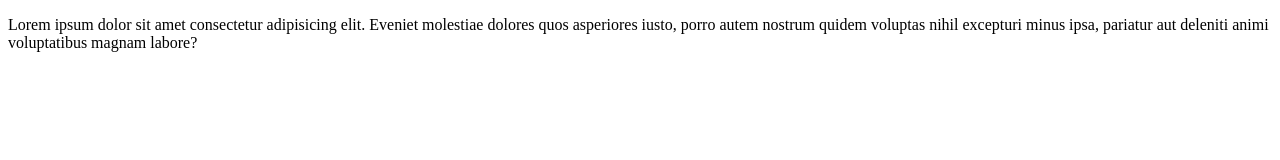
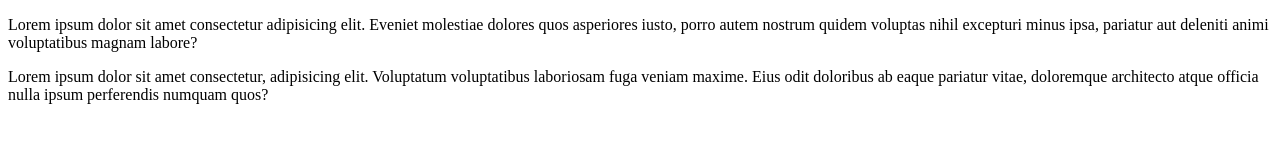
Before and after one commit to OggyTheCoder/D-oggy, a plain HTML site: page INDEX.HTML in a window 1280 px wide. Drawn offline with Linux system fonts and the light colour scheme.

Commit message:
Update INDEX.HTML

```diff
--- a/INDEX.HTML
+++ b/INDEX.HTML
@@ -7,5 +7,6 @@
 </head>
 <body>
 <P>Lorem ipsum dolor sit amet consectetur adipisicing elit. Eveniet molestiae dolores quos asperiores iusto, porro autem nostrum quidem voluptas nihil excepturi minus ipsa, pariatur aut deleniti animi voluptatibus magnam labore?</P>
+<P>Lorem ipsum dolor sit amet consectetur, adipisicing elit. Voluptatum voluptatibus laboriosam fuga veniam maxime. Eius odit doloribus ab eaque pariatur vitae, doloremque architecto atque officia nulla ipsum perferendis numquam quos?</P>
 </body>
 </html>
```
